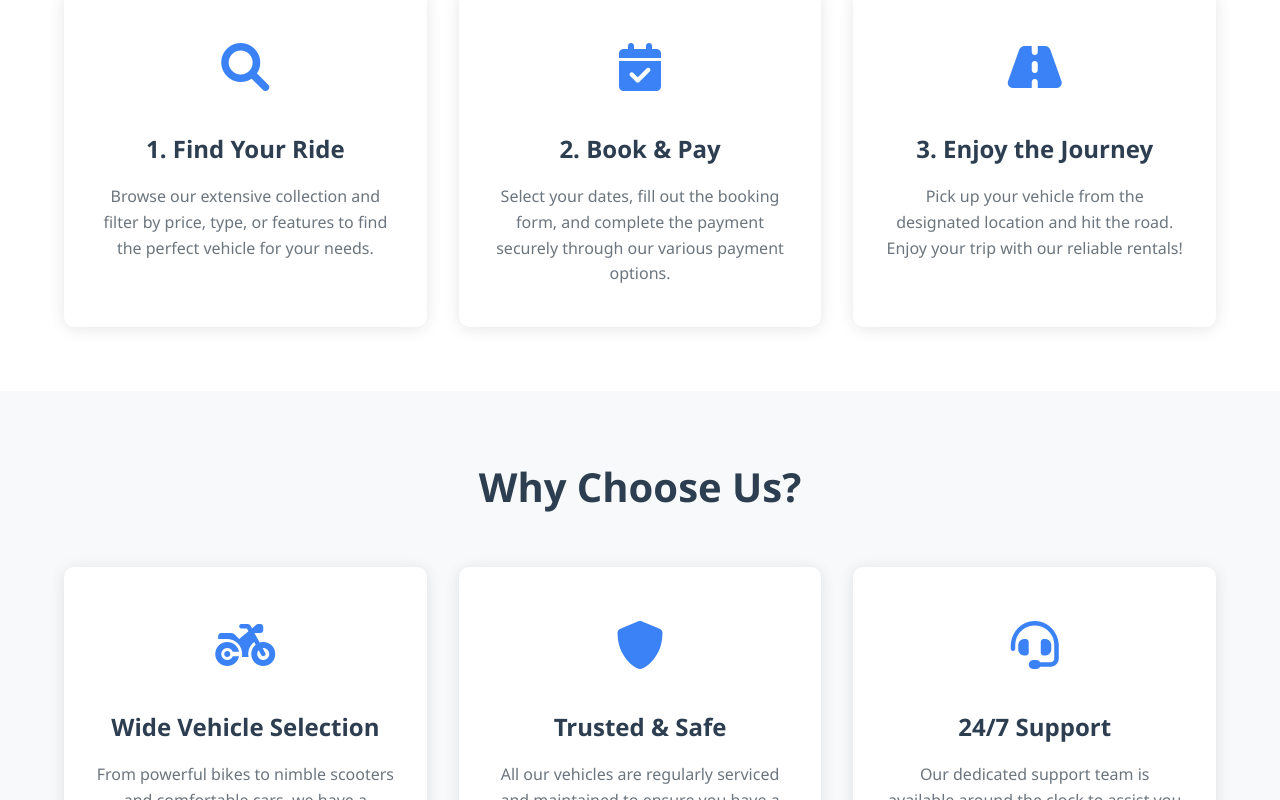
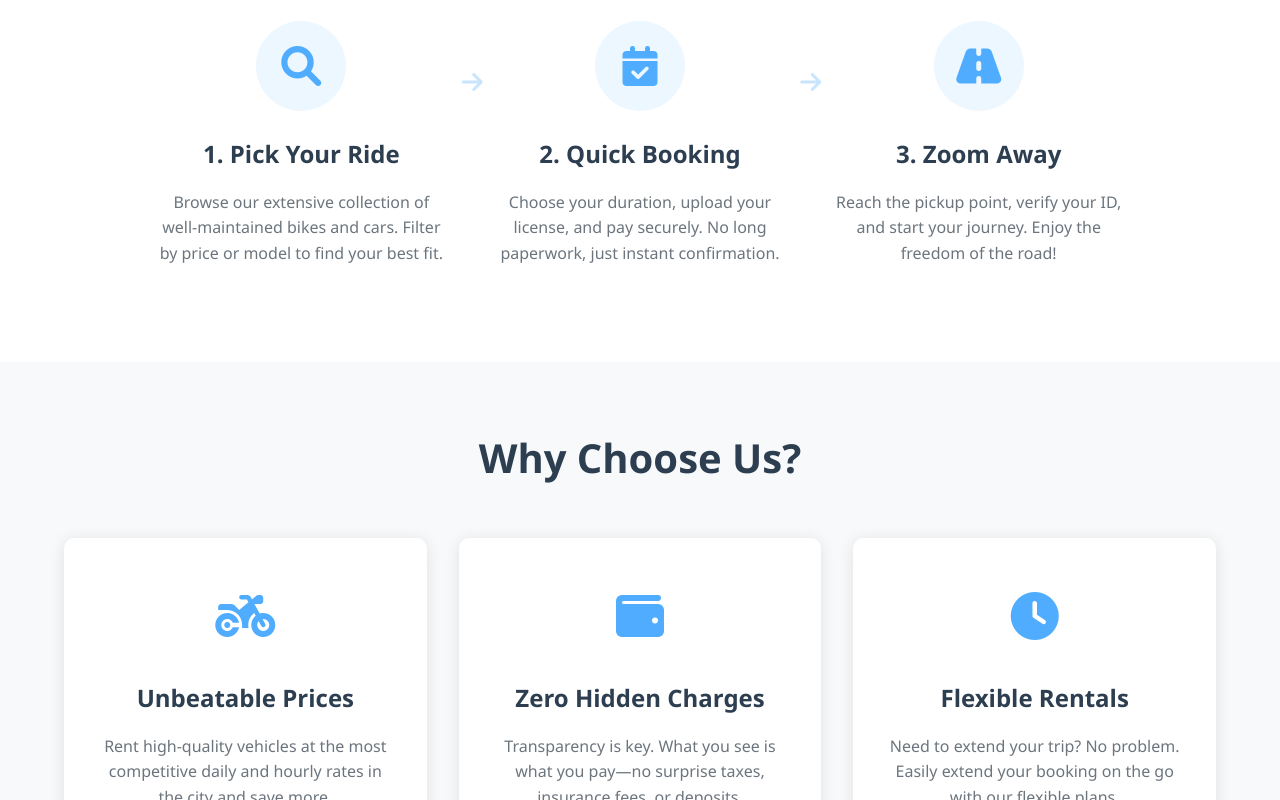
Before and after one commit to Kaushik1575/RentHubR, a React (Vite) app in the folder frontend/: page / in a window 1280 px wide. Shown: the part 1820-2620 px from the top of the page. Built offline with nearby package versions, Linux system fonts and the light colour scheme; no server answers.

Commit message:
profile updation

```diff
--- a/frontend/src/index.css
+++ b/frontend/src/index.css
@@ -1,6 +1,6 @@
 :root {
-    --primary-color: #3B82F6;
-    --secondary-color: #1D4ED8;
+    --primary-color: #4facfe;
+    --secondary-color: #00c6ff;
     --dark-color: #2c3e50;
     --light-color: #ecf0f1;
     --danger-color: #e74c3c;
@@ -1642,7 +1642,6 @@ button {
     color: var(--dark-color);
 }
 
-.steps-container,
 .features-container {
     display: flex;
     justify-content: space-around;
@@ -1650,7 +1649,45 @@ button {
     flex-wrap: wrap;
 }
 
-.step-card,
+.steps-container {
+    display: flex;
+    justify-content: space-between;
+    gap: 1rem;
+    flex-wrap: wrap;
+    position: relative;
+    max-width: 1000px;
+    margin: 0 auto;
+}
+
+/* Process Step Design */
+.step-card {
+    background-color: transparent;
+    padding: 2rem 1rem;
+    border-radius: 0;
+    box-shadow: none;
+    text-align: center;
+    flex: 1;
+    min-width: 250px;
+    position: relative;
+}
+
+/* Add connecting arrows between steps on desktop */
+@media (min-width: 992px) {
+    .step-card:not(:last-child)::after {
+        content: '\f061';
+        /* FontAwesome Arrow Right */
+        font-family: 'Font Awesome 5 Free';
+        font-weight: 900;
+        position: absolute;
+        top: 30%;
+        right: -20px;
+        transform: translateY(-50%);
+        font-size: 1.5rem;
+        color: var(--primary-color);
+        opacity: 0.3;
+    }
+}
+
 .feature-card {
     background-color: var(--white);
     padding: 2.5rem 2rem;
@@ -1666,13 +1703,35 @@ button {
     background-color: #fff;
 }
 
-.step-card:hover,
+.step-card:hover {
+    transform: translateY(-5px);
+}
+
 .feature-card:hover {
     transform: translateY(-10px);
     box-shadow: 0 10px 25px rgba(0, 0, 0, 0.1);
 }
 
-.step-icon,
+.step-icon {
+    width: 90px;
+    height: 90px;
+    line-height: 90px;
+    border-radius: 50%;
+    background: rgba(79, 172, 254, 0.1);
+    /* Light Primary Color bg */
+    margin: 0 auto 1.5rem auto;
+    font-size: 2.5rem;
+    color: var(--primary-color);
+    transition: all 0.3s ease;
+    display: block;
+}
+
+.step-card:hover .step-icon {
+    background: var(--primary-color);
+    color: white;
+    box-shadow: 0 0 20px rgba(79, 172, 254, 0.4);
+}
+
 .feature-icon {
     font-size: 3rem;
     color: var(--primary-color);
--- a/frontend/src/pages/Home.jsx
+++ b/frontend/src/pages/Home.jsx
@@ -145,22 +145,22 @@ const Home = () => {
                             <div className="step-icon">
                                 <i className="fas fa-search"></i>
                             </div>
-                            <h3>1. Find Your Ride</h3>
-                            <p>Browse our extensive collection and filter by price, type, or features to find the perfect vehicle for your needs.</p>
+                            <h3>1. Pick Your Ride</h3>
+                            <p>Browse our extensive collection of well-maintained bikes and cars. Filter by price or model to find your best fit.</p>
                         </div>
                         <div className="step-card">
                             <div className="step-icon">
                                 <i className="fas fa-calendar-check"></i>
                             </div>
-                            <h3>2. Book & Pay</h3>
-                            <p>Select your dates, fill out the booking form, and complete the payment securely through our various payment options.</p>
+                            <h3>2. Quick Booking</h3>
+                            <p>Choose your duration, upload your license, and pay securely. No long paperwork, just instant confirmation.</p>
                         </div>
                         <div className="step-card">
                             <div className="step-icon">
                                 <i className="fas fa-road"></i>
                             </div>
-                            <h3>3. Enjoy the Journey</h3>
-                            <p>Pick up your vehicle from the designated location and hit the road. Enjoy your trip with our reliable rentals!</p>
+                            <h3>3. Zoom Away</h3>
+                            <p>Reach the pickup point, verify your ID, and start your journey. Enjoy the freedom of the road!</p>
                         </div>
                     </div>
                 </div>
@@ -175,22 +175,22 @@ const Home = () => {
                             <div className="feature-icon">
                                 <i className="fas fa-motorcycle"></i>
                             </div>
-                            <h3>Wide Vehicle Selection</h3>
-                            <p>From powerful bikes to nimble scooters and comfortable cars, we have a vehicle for every type of adventurer.</p>
+                            <h3>Unbeatable Prices</h3>
+                            <p>Rent high-quality vehicles at the most competitive daily and hourly rates in the city and save more.</p>
                         </div>
                         <div className="feature-card">
                             <div className="feature-icon">
-                                <i className="fas fa-shield-alt"></i>
+                                <i className="fas fa-wallet"></i>
                             </div>
-                            <h3>Trusted & Safe</h3>
-                            <p>All our vehicles are regularly serviced and maintained to ensure you have a safe and worry-free experience.</p>
+                            <h3>Zero Hidden Charges</h3>
+                            <p>Transparency is key. What you see is what you pay—no surprise taxes, insurance fees, or deposits.</p>
                         </div>
                         <div className="feature-card">
                             <div className="feature-icon">
-                                <i className="fas fa-headset"></i>
+                                <i className="fas fa-clock"></i>
                             </div>
-                            <h3>24/7 Support</h3>
-                            <p>Our dedicated support team is available around the clock to assist you with any queries or issues during your rental.</p>
+                            <h3>Flexible Rentals</h3>
+                            <p>Need to extend your trip? No problem. Easily extend your booking on the go with our flexible plans.</p>
                         </div>
                     </div>
                 </div>
```
Also changed, not shown: 1 other file (tests, documents, lock files or other folders).
